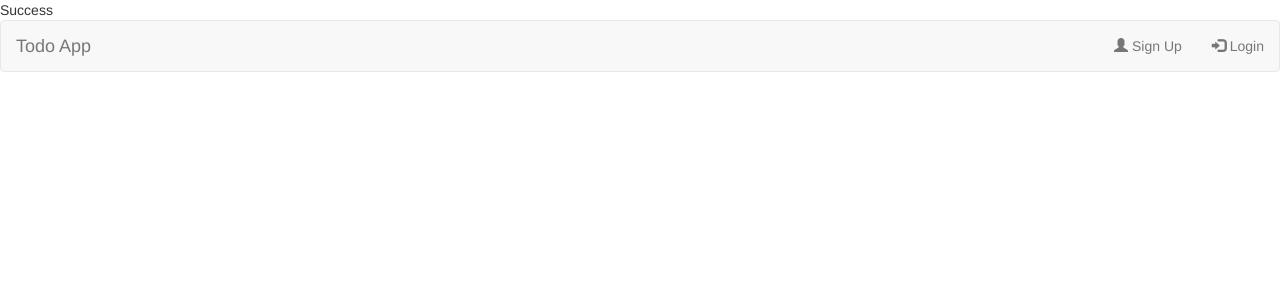
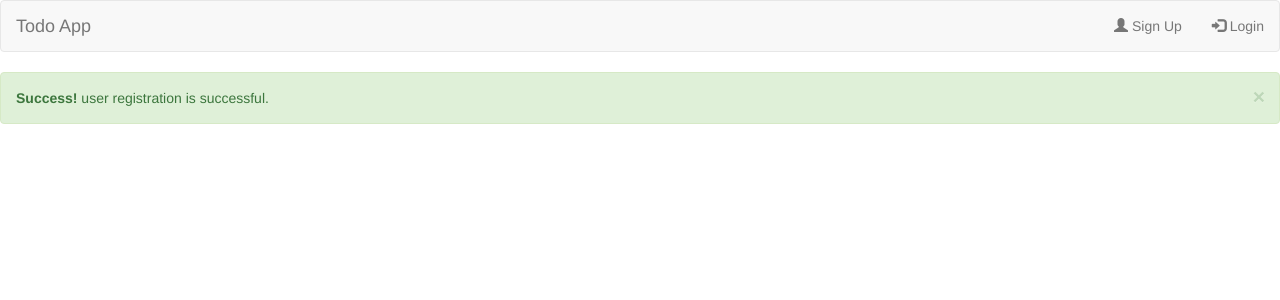
Before and after one commit to FranzDT/todosv2, a PHP site: page /index.php?userreg=success in a window 1280 px wide. Shown: the top 300 px of the page. Run offline with PHP 8.4, Linux system fonts and the light colour scheme.

Commit message:
minor changes last week

```diff
--- a/index.php
+++ b/index.php
@@ -1,21 +1,5 @@
 <?php
     session_start();
-
-    // User registration status
-    if (isset($_GET['userreg']))
-    {
-        if ($_GET['userreg']=='success')
-        {
-            echo 'Success';
-            unset($_GET['userreg']);
-        }
-        else
-        {
-            echo 'Failed';
-            unset($_GET['userreg']);
-        }
-    }
-
     if (isset($_GET['logout']))
     {
         if ($_GET['logout'] == 'yes')
@@ -46,15 +30,30 @@
             </div>
         </nav>
 
-        <!-- registration link -->
-        <!-- <div class="containers">
-            <div class="row">
-                <div class="col"></div>
-                <div class="col"></div>
-                <div class="col"><a href="./login/login_view.php">Sign in</a>
-                <a href="./registration/reg_view.php">Register</a><br></div>
-            </div>
-        </div> -->
-
+    <?php
+        if (isset($_GET['userreg']))
+        {
+            if ($_GET['userreg']=='success')
+            {
+    ?>
+                <div class="alert alert-success alert-dismissible">
+                    <button type="button" class="close" data-dismiss="alert">&times;</button>
+                    <strong>Success!</strong> user registration is successful.
+                </div>
+    <?php
+                unset($_GET['userreg']);
+            }
+            else
+            {
+    ?>
+                <div class="alert alert-danger alert-dismissible">
+                    <button type="button" class="close" data-dismiss="alert">&times;</button>
+                    <strong>User Registration Failed!</strong>
+                </div>
+    <?php
+                unset($_GET['userreg']);
+            }
+        }
+    ?>
     </body>
 </html>
```
Also changed, not shown: login/login_view.php (+26 -5 lines).
